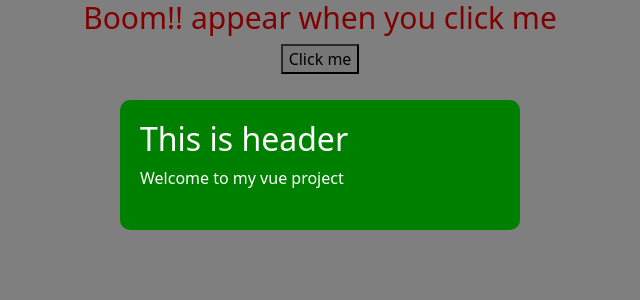
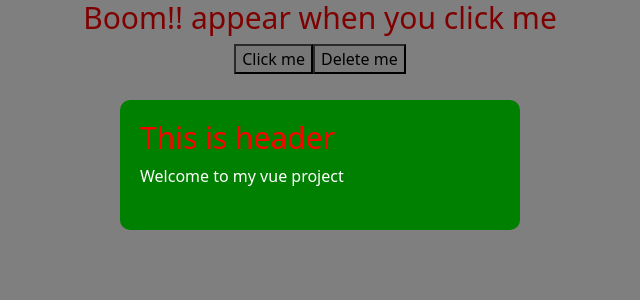
Before and after one commit to htetkhine/Vue-Learning, a Vue app in the folder vue3project/: page / in a window 1280 px wide. Both pictures are taken after a click on the button "Click me". Shown: the top 300 px of the page, without its empty margins (320-960 px from the left). Built offline with nearby package versions, Linux system fonts and the light colour scheme.

Commit message:
slot and teleport

```diff
--- a/vue3project/src/App.vue
+++ b/vue3project/src/App.vue
@@ -2,11 +2,27 @@
   <div>
 
     <div v-if="opneLink">
-      <Home :header="header" :content="content" :theme="theme" @close="opneLink=false"></Home>
+      <Home :theme="theme" @close="opneLink=false">
+        <template v-slot:links>
+            <h1>{{ header }}</h1>
+            <p>{{ content }}</p>
+        </template>
+
+      </Home>
+    </div>
+    <div v-else-if="closeLink">
+      <Home :theme="themeDelete" @close="closeLink=false">
+        <template v-slot:links>
+            <h1>{{ header }}</h1>
+            <p>{{ content }}</p>
+        </template>
+
+      </Home>
     </div>
     <div class="text-center">
       <h1>Boom!! appear when you click me</h1>
       <button @click="opneLink = true">Click me</button>
+      <button @click="closeLink = true">Delete me</button>
     </div>
   </div>
 
@@ -22,7 +38,9 @@ export default {
       header:'This is header',
       content: 'Welcome to my vue project',
       theme: 'success',
-      opneLink: false
+      themeDelete: 'delete',
+      opneLink: false,
+      closeLink: false
     }
   },
   components: {
--- a/vue3project/src/components/Home.vue
+++ b/vue3project/src/components/Home.vue
@@ -1,8 +1,7 @@
 <template>
     <div class="backdrop" @click.self="closeModal">
-        <div class="modal" :class="{success:theme === 'success'}">
-            <h2>{{ header }}</h2>
-            <p>{{ content }}</p>
+        <div class="modal" :class="{success:theme === 'success',delete:theme==='delete'}">
+        <slot name="links" />
         </div>
     </div>
 
@@ -10,7 +9,7 @@
 
 <script>
     export default {
-        props:['header','content','theme'],
+        props:['theme'],
         methods:{
             closeModal(){
                 this.$emit('close');
```
